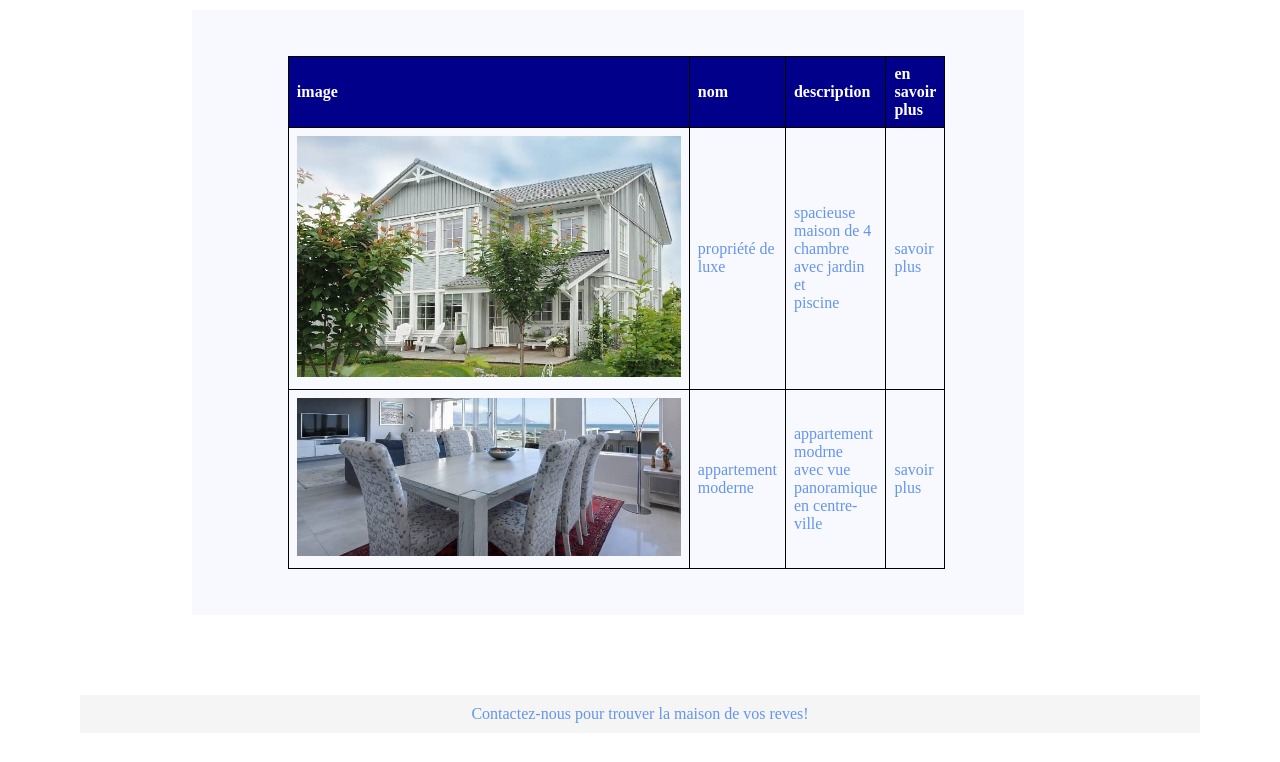
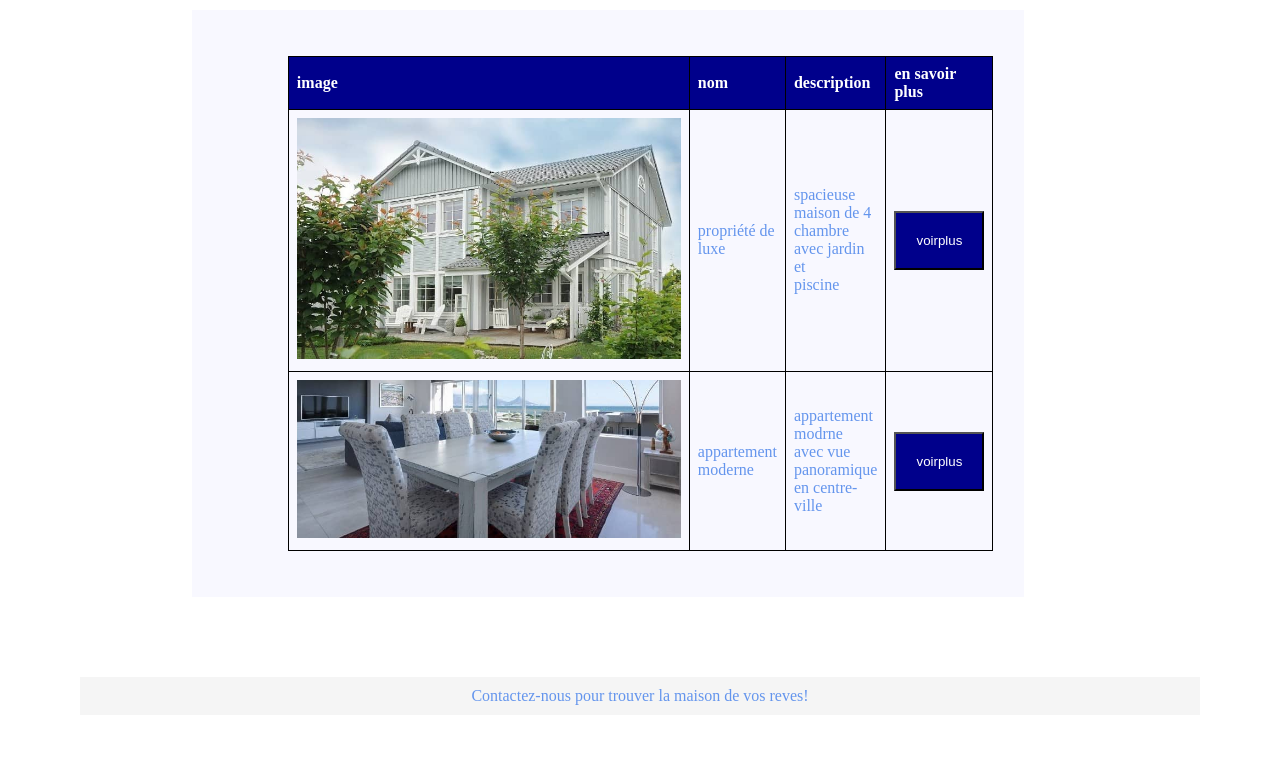
Before and after one commit to ablayedioop/linekodetp, a plain HTML site: page page/projet.html in a window 1280 px wide. Shown: the part 72-834 px from the top of the page. Drawn offline with Linux system fonts and the light colour scheme.

Commit message:
troisieme commit

```diff
--- a/page/projet.html
+++ b/page/projet.html
@@ -39,8 +39,7 @@
                         chambre avec jardin et <br>
                     piscine
                </td>
-                <td class="tds"> savoir<br>plus
-                    </td>
+               <td><button>voirplus</button></td>
             </tr>
 
             <tr>
@@ -49,8 +48,7 @@
                 <td>appartement <br>moderne
                 </td>
                 <td>appartement modrne<br>avec vue panoramique<br> en centre-ville</td>
-                <td class="tds">savoir <br>plus
-                </td>
+                <td><button>voirplus</button></td>
             </tr>
 
 
--- a/style/style4.css
+++ b/style/style4.css
@@ -136,7 +136,7 @@ th, td{
 
 }
 th{
-    background-color: darkblue;
+    background-color:darkblue;
     color: #fff;
 }
 .imgtd{
@@ -147,6 +147,12 @@ th{
 }
 td{
     color:  cornflowerblue;
+}
+button{
+    background-color:darkblue ;
+    padding: 20px;
+    color: #fff;
+
 }
 
 .apro{
```
